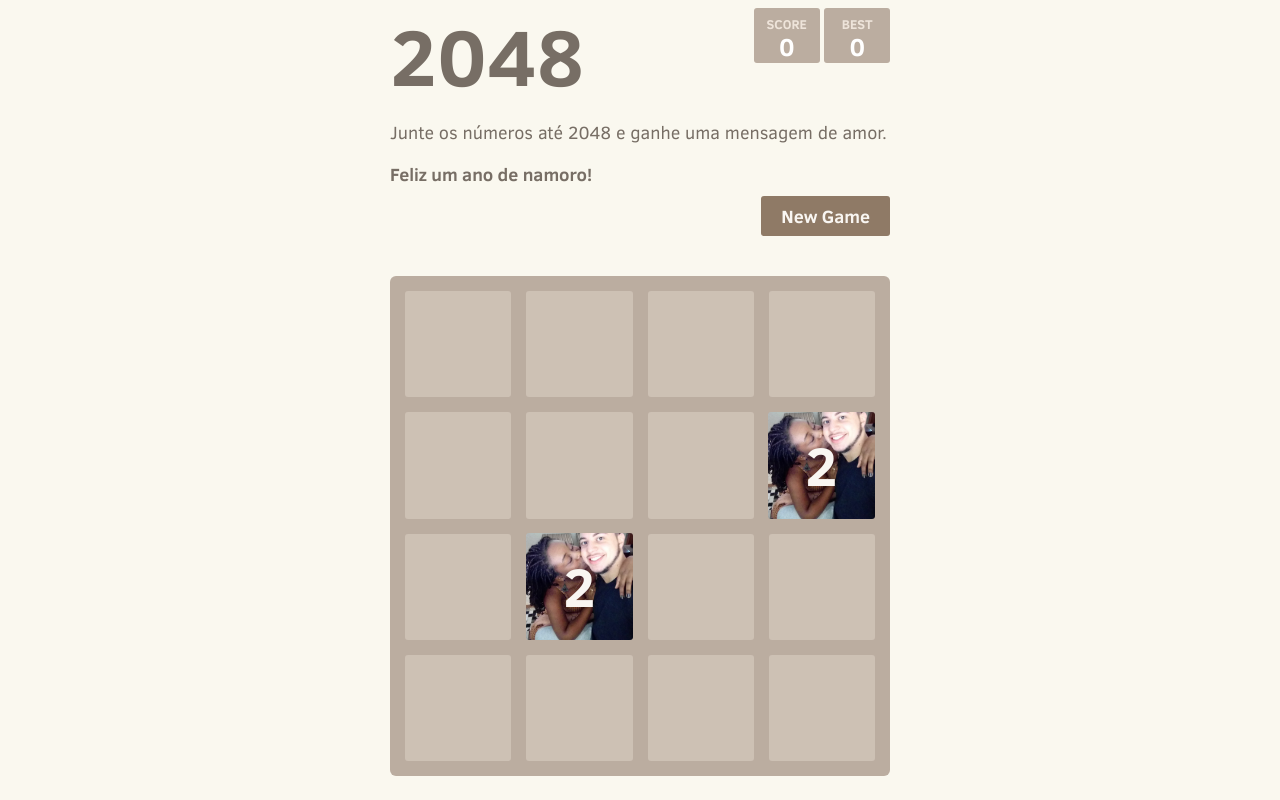
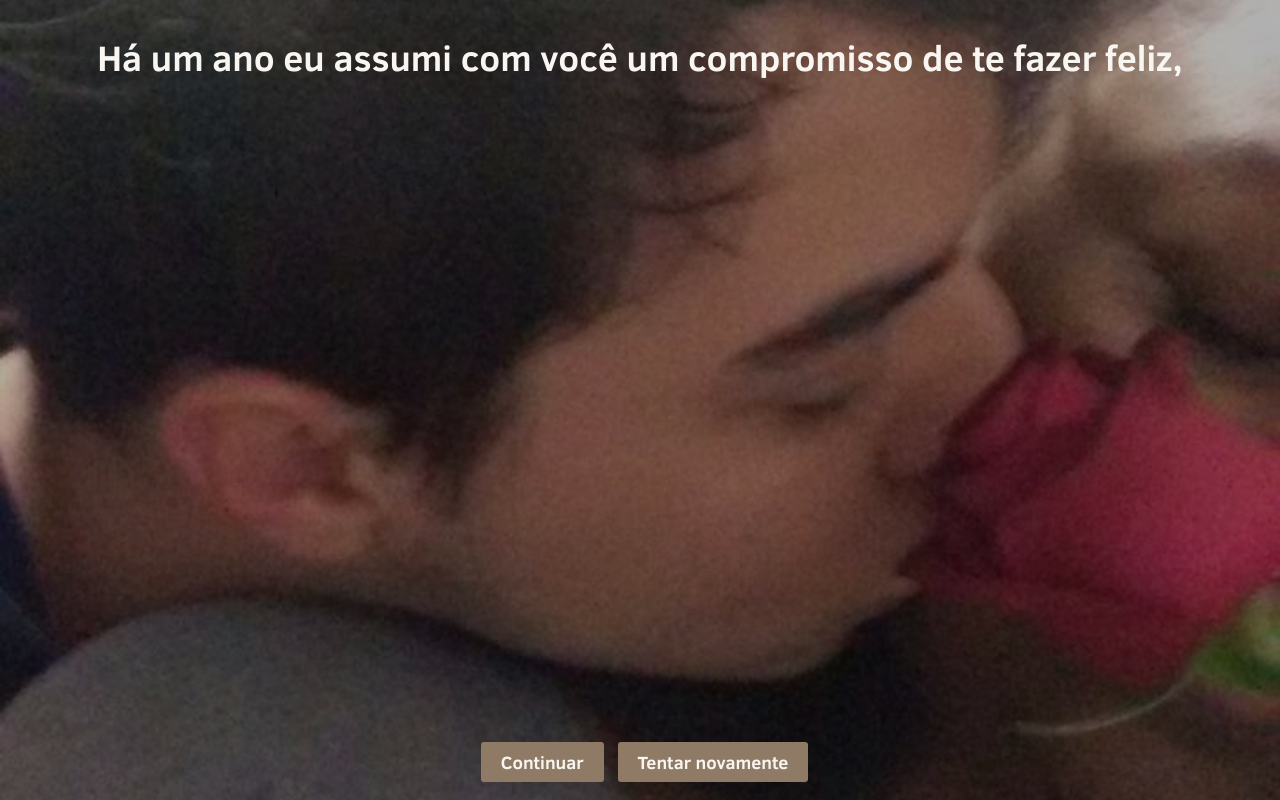
Before and after one commit to gabrielsclimaco/2048BiaWeb, a plain HTML site: page index.html in a window 1280 px wide. Drawn offline with Linux system fonts and the light colour scheme.

Commit message:
💄 Improving won game display

```diff
--- a/index.html
+++ b/index.html
@@ -4,7 +4,7 @@
   <meta charset="utf-8">
   <title>2048</title>
 
-  <link href="style/main.css" rel="stylesheet" type="text/css">
+  <link href="style/main.css?version=51" rel="stylesheet" type="text/css">
   <link rel="shortcut icon" href="favicon.jpg" class="favicon">
   <link rel="apple-touch-icon" href="meta/apple-touch-icon.png">
   <link rel="apple-touch-startup-image" href="meta/apple-touch-startup-image-640x1096.png" media="(device-width: 320px) and (device-height: 568px) and (-webkit-device-pixel-ratio: 2)"> <!-- iPhone 5+ -->
@@ -28,15 +28,17 @@
 
     <div class="above-game">
       <p class="game-intro">Junte os números até 2048 e ganhe uma mensagem de amor. <strong>Feliz um ano de namoro!</strong></p>
-      <a class="restart-button">New Game</a>
+      <a class="restart-button">Novo Jogo</a>
     </div>
 
     <div class="game-message">
       <div class="won-image">
-        <p></p>
-        <div class="lower">
-          <a class="keep-playing-button">Keep going</a>
-          <a class="retry-button">Try again</a>
+        <div class="overlay">
+          <span></span>
+          <div class="lower">
+            <a class="keep-playing-button">Continuar</a>
+            <a class="retry-button">Tentar novamente</a>
+          </div>
         </div>
       </div>
     </div>
--- a/js/game_manager.js
+++ b/js/game_manager.js
@@ -47,7 +47,7 @@ GameManager.prototype.setup = function () {
     this.grid        = new Grid(this.size);
     this.score       = 0;
     this.over        = false;
-    this.won         = false;
+    this.won         = true;
     this.keepPlaying = false;
 
     // Add the initial tiles
--- a/js/html_actuator.js
+++ b/js/html_actuator.js
@@ -6,6 +6,9 @@ function HTMLActuator() {
 
   this.score = 0;
 }
+
+const loveMessage = 'Há um ano eu assumi com você um compromisso de te fazer ' +
+  'feliz, '
 
 HTMLActuator.prototype.actuate = function (grid, metadata) {
   var self = this;
@@ -126,10 +129,10 @@ HTMLActuator.prototype.updateBestScore = function (bestScore) {
 
 HTMLActuator.prototype.message = function (won) {
   var type    = won ? "game-won" : "game-over";
-  var message = won ? "You win!" : "Game over!";
+  var message = won ? loveMessage : "Game over!";
 
   this.messageContainer.classList.add(type);
-  this.messageContainer.getElementsByTagName("p")[0].textContent = message;
+  this.messageContainer.getElementsByTagName("span")[0].textContent = message;
 };
 
 HTMLActuator.prototype.clearMessage = function () {
--- a/style/main.css
+++ b/style/main.css
@@ -171,7 +171,7 @@ hr {
     right: 0;
     bottom: 0;
     left: 0;
-    background: rgba(238, 228, 218, 0.5);
+    /*background: #fff;*/
     z-index: 100;
     text-align: center;
     -webkit-animation: fade-in 800ms ease 1200ms;
@@ -180,16 +180,17 @@ hr {
     -webkit-animation-fill-mode: both;
     -moz-animation-fill-mode: both;
     animation-fill-mode: both; }
-    .container .game-message p {
-      font-size: 60px;
+    .container .game-message .overlay span {
+      font-size: 2em;
       font-weight: bold;
-      height: 60px;
-      line-height: 60px;
-      margin-top: 222px; }
-    .container .game-message .lower {
+      line-height: 1.2em;
+      padding-top: 1em;
+    }
+    .container .game-message .overlay .lower {
       display: block;
-      margin-top: 59px; }
-    .container .game-message a {
+      padding-bottom: 1em;
+    }
+    .container .game-message .overlay a {
       display: inline-block;
       background: #8f7a66;
       border-radius: 3px;
@@ -205,14 +206,24 @@ hr {
       color: #f9f6f2;
     }
       .container .game-message.game-won .won-image {
-        opacity: 0.7;
-        position: absolute;
+        /*opacity: 0.9;*/
         height: 100%;
         width: 100%;
         flex: 1;
         display: flex;
         flex-direction: column;
-        background: rgba(237, 194, 46, 0.5) url('../images/2048.jpg') center/cover;
+        background: url('../images/2048.jpg') center/cover;
+      }
+      .container .game-message.game-won .won-image .overlay {
+        background-color: rgba(0, 0, 0, 0.3);
+        z-index: 1001;
+        position: fixed;
+        width: 100%;
+        height: 100%;
+        display: flex;
+        flex-direction: column;
+        justify-content: space-between;
+        align-items: center;
       }
       .container .game-message.game-won .won-image a.keep-playing-button {
         display: inline-block; }
@@ -629,15 +640,16 @@ hr {
       -webkit-animation-fill-mode: both;
       -moz-animation-fill-mode: both;
       animation-fill-mode: both; }
-      .game-container .game-message p {
-        font-size: 60px;
+      .game-container .game-message span {
+        font-size: 10px;
+        color: red;
         font-weight: bold;
         height: 60px;
         line-height: 60px;
         margin-top: 222px; }
       .game-container .game-message .lower {
         display: block;
-        margin-top: 59px; }
+      }
       .game-container .game-message a {
         display: inline-block;
         background: #8f7a66;
@@ -777,6 +789,4 @@ hr {
     font-size: 30px !important;
     height: 30px !important;
     line-height: 30px !important;
-    margin-top: 90px !important; }
-  .game-message .lower {
-    margin-top: 30px !important; } }
+    margin-top: 90px !important; } }
```
Also changed, not shown: index.js (added, +13 -0 lines), 1 other file.
